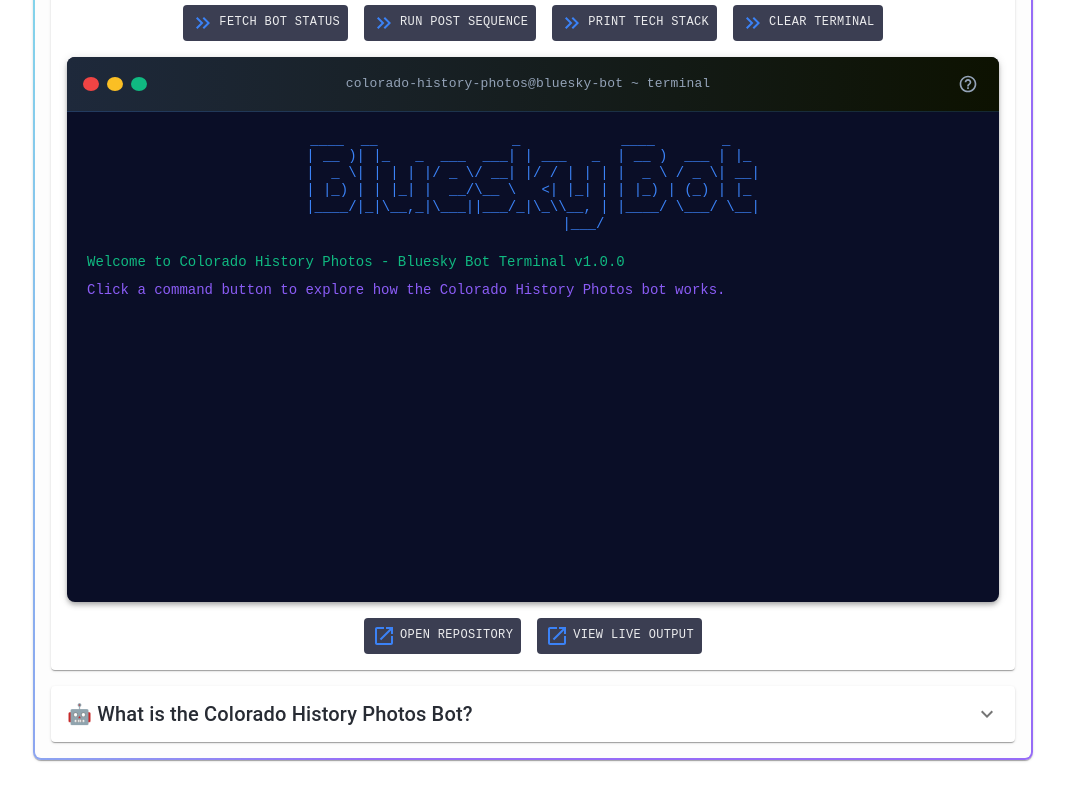
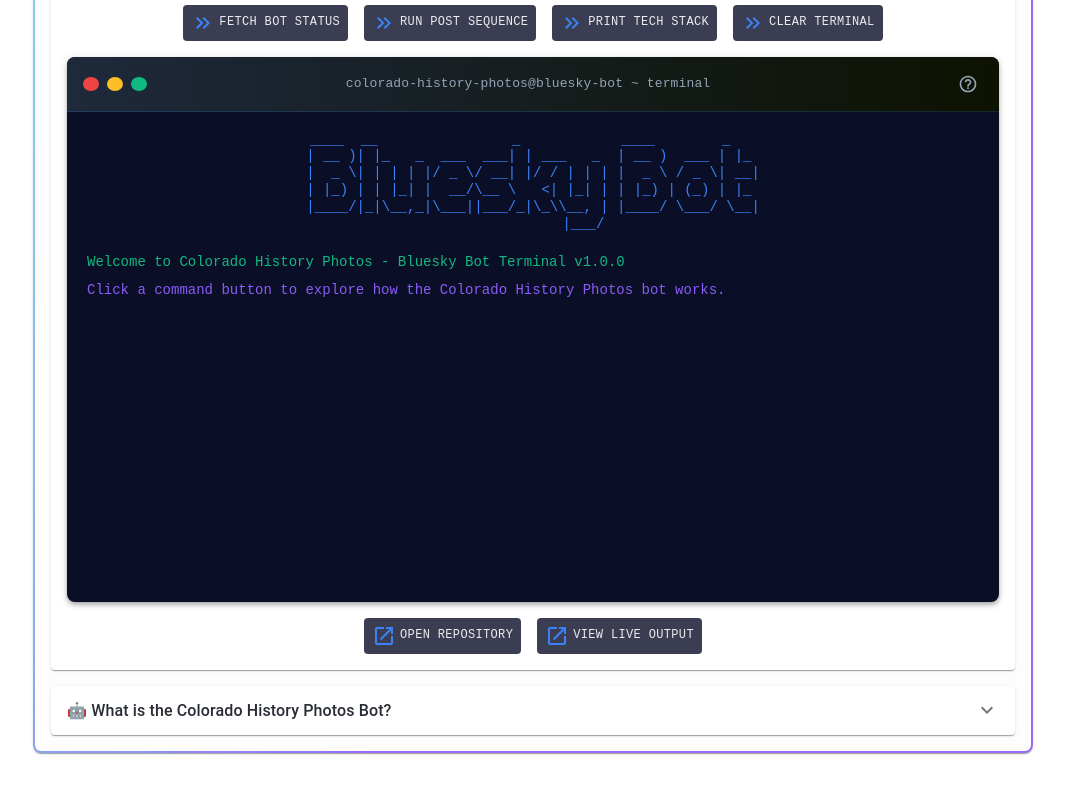
Before and after one commit to kawilliams8/resume, a React (Vite) app: page / in a window 1280 px wide. Shown: the part 1332-2132 px from the top of the page, without its empty margins (107-1172 px from the left). Built offline with nearby package versions, Linux system fonts and the light colour scheme.

Commit message:
Quick font size change

```diff
--- a/src/components/BotInstructions.tsx
+++ b/src/components/BotInstructions.tsx
@@ -22,6 +22,7 @@
             component="span"
             variant="h6"
             sx={{
+              fontSize: "1rem",
               color: "#282c34",
             }}
           >
```
